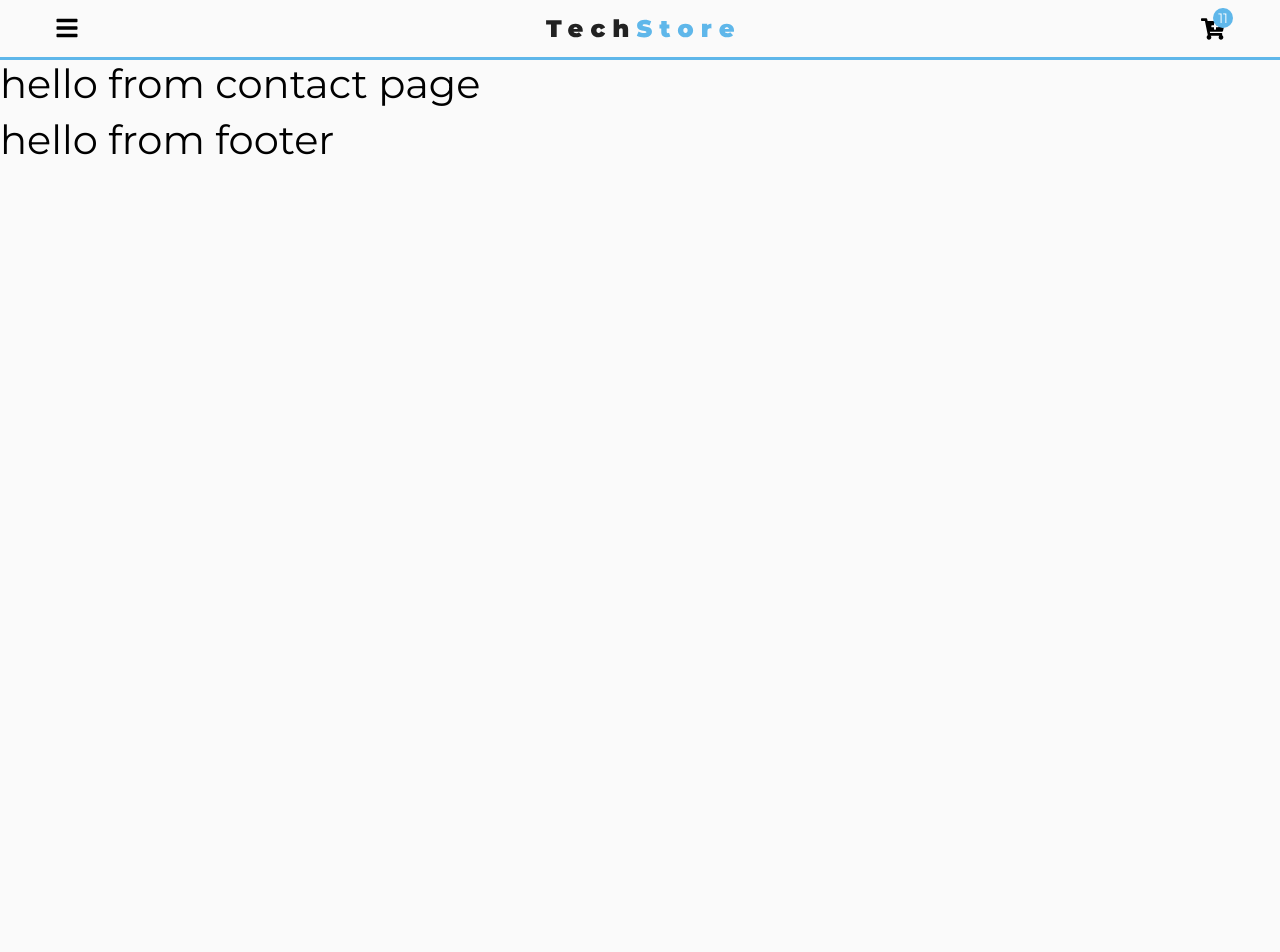
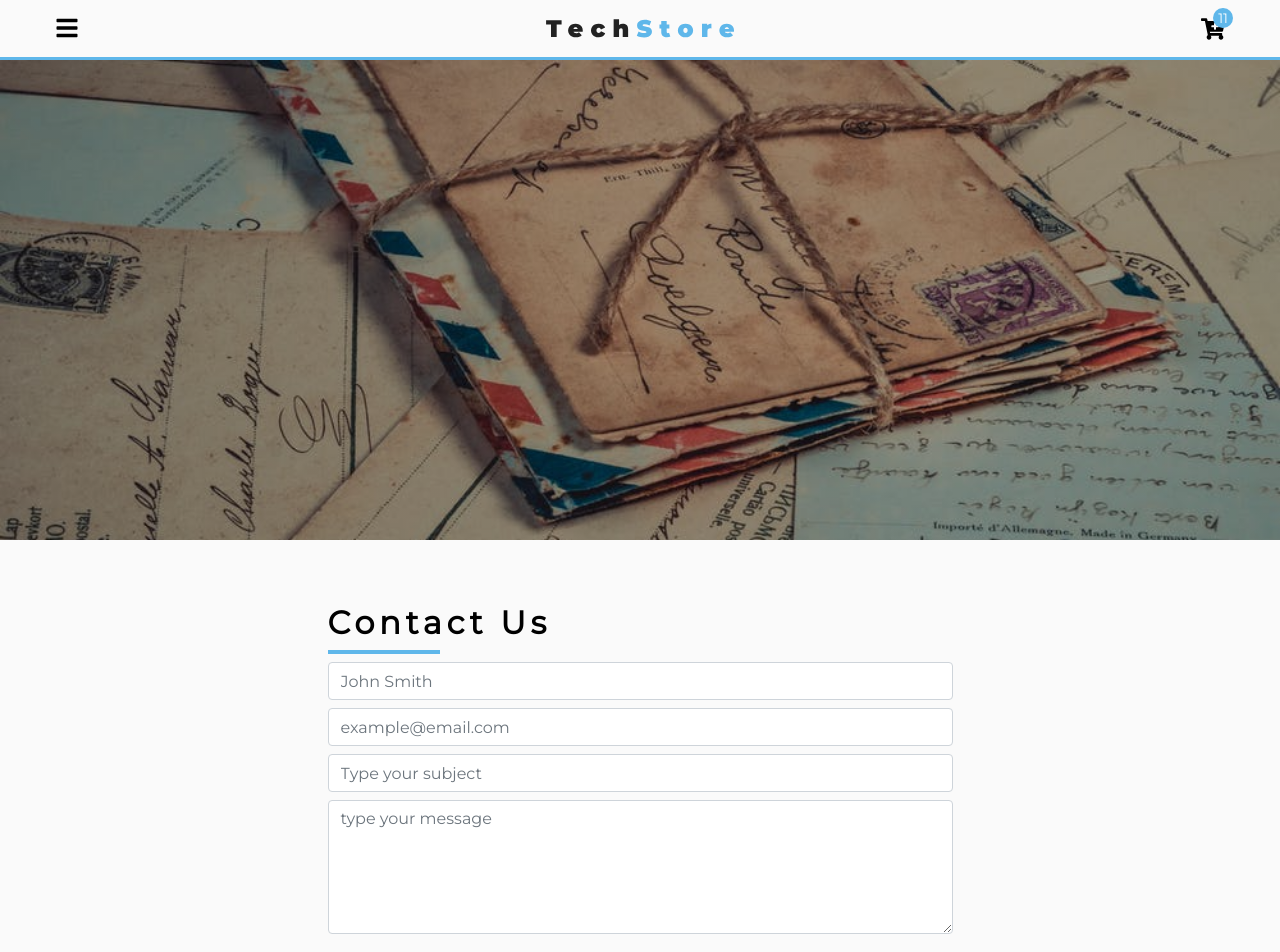
Before and after one commit to bambooka/tech-store, a React (Create React App) app: page /contact in a window 1280 px wide. Shown: the top 952 px of the page. Before the commit the page ends 800 px from the top, so only its background shows below. Built offline with nearby package versions, Linux system fonts and the light colour scheme.

Commit message:
feat: custom contact page
Signed-off-by: bambooka <sumkina.ol@yandex.ru>

```diff
--- /dev/null
+++ b/src/component/ContactPage/Contact.js
@@ -0,0 +1,20 @@
+import React from 'react';
+import Title from '../Title';
+
+export default function Contact(){
+    return(
+        <section className="py-5">
+            <div className="row">
+                <div className="col-10 col-md-6 mx-auto my-3">
+                    <Title title="contact us" style={{marginBottom: '2rem'}}/>
+                    <form className="form-group">
+                        <input type="text" className="form-control my-2" name="firstName" placeholder="John Smith"/>
+                        <input type="email" className="form-control my-2" name="email" placeholder="example@email.com"/>
+                        <input type="text" className="form-control my-2" name="subject" placeholder="Type your subject"/>
+                        <textarea name="message" className="form-control my-2" rows="5" placeholder="type your message"/>
+                    </form>
+                </div>
+            </div>
+        </section>
+    )
+}
--- a/src/pages/ContactPage.js
+++ b/src/pages/ContactPage.js
@@ -1,7 +1,14 @@
 import React from 'react';
+import Hero from '../component/Hero';
+import contactBg from '../images/contactBcg.jpeg';
+import Contact from '../component/ContactPage/Contact'
 
-export default function ContactPage(){
-    return(
-        <h1>hello from contact page</h1>
+
+export default function ContactPage() {
+    return (
+        <>
+            <Hero img={contactBg}/>
+            <Contact/>
+        </>
     )
 }
```
